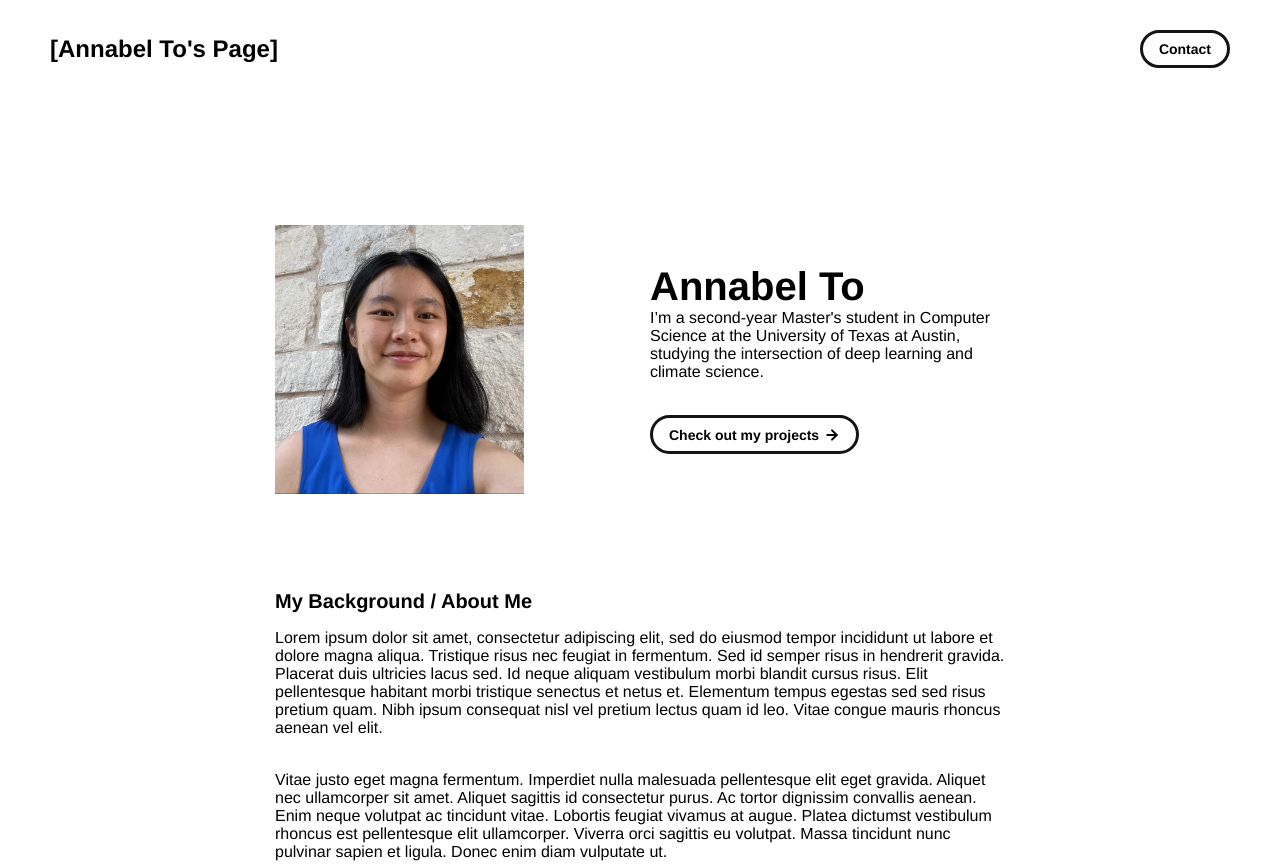
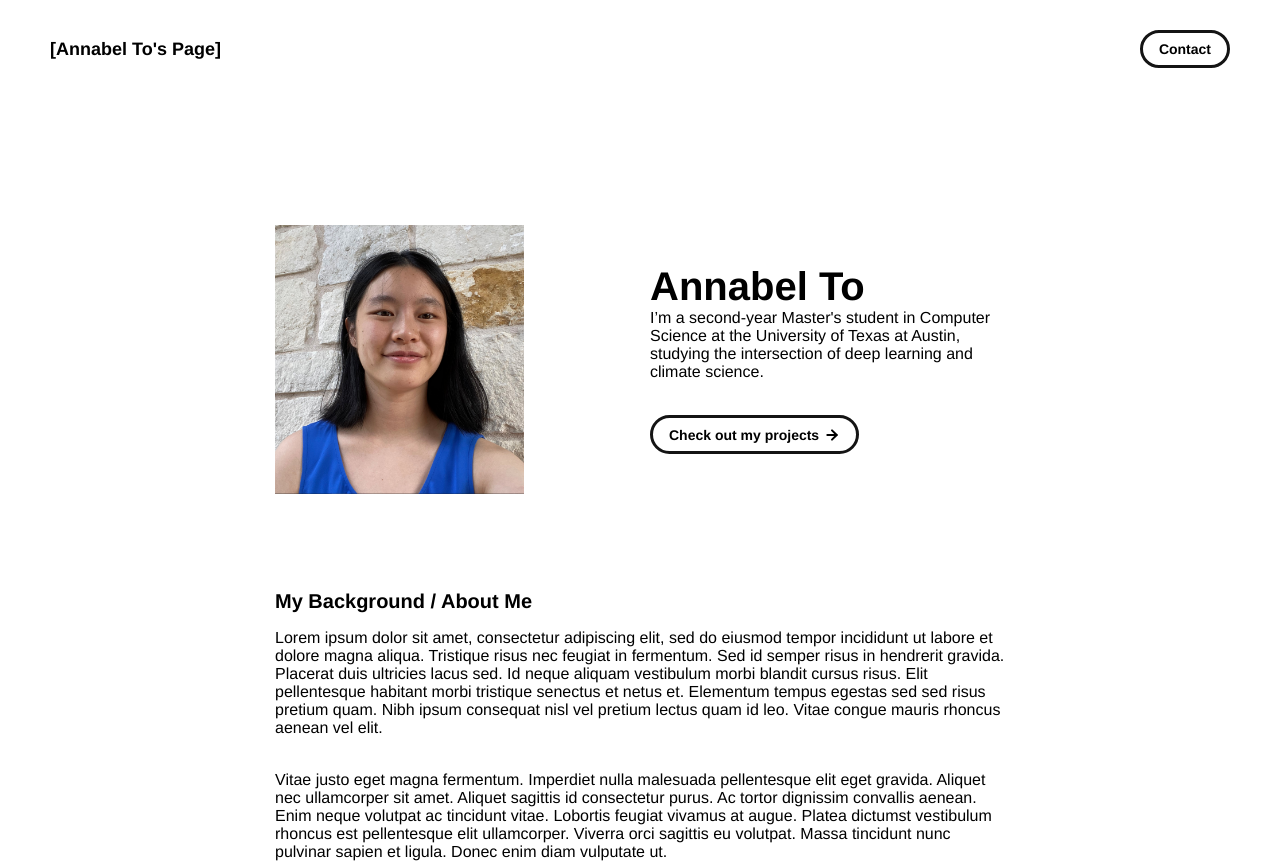
Before and after one commit to annabelto/annabelto.github.io, a plain HTML site: page index.html in a window 1280 px wide. Shown: the top 864 px of the page. Drawn offline with Linux system fonts and the light colour scheme.

Commit message:
resize text

```diff
--- a/index.html
+++ b/index.html
@@ -29,7 +29,7 @@
     <div class="navbar">
       <a class="nav-title-link" href="./index.html">
         <!-- TODO - Change the "Portfolio Title" to whatever you want displayed in the top left -->
-        <span class="nav-title">[Annabel To's Page]</span>
+        <span class="nav-title" style="font-size: 18px">[Annabel To's Page]</span>
          <!-- TODO - Change the email after 'mailto:' to your email address for contact -->
         <a class="button" href="mailto:att959@utexas.edu">
           <span class="button-text">Contact</span>
```
